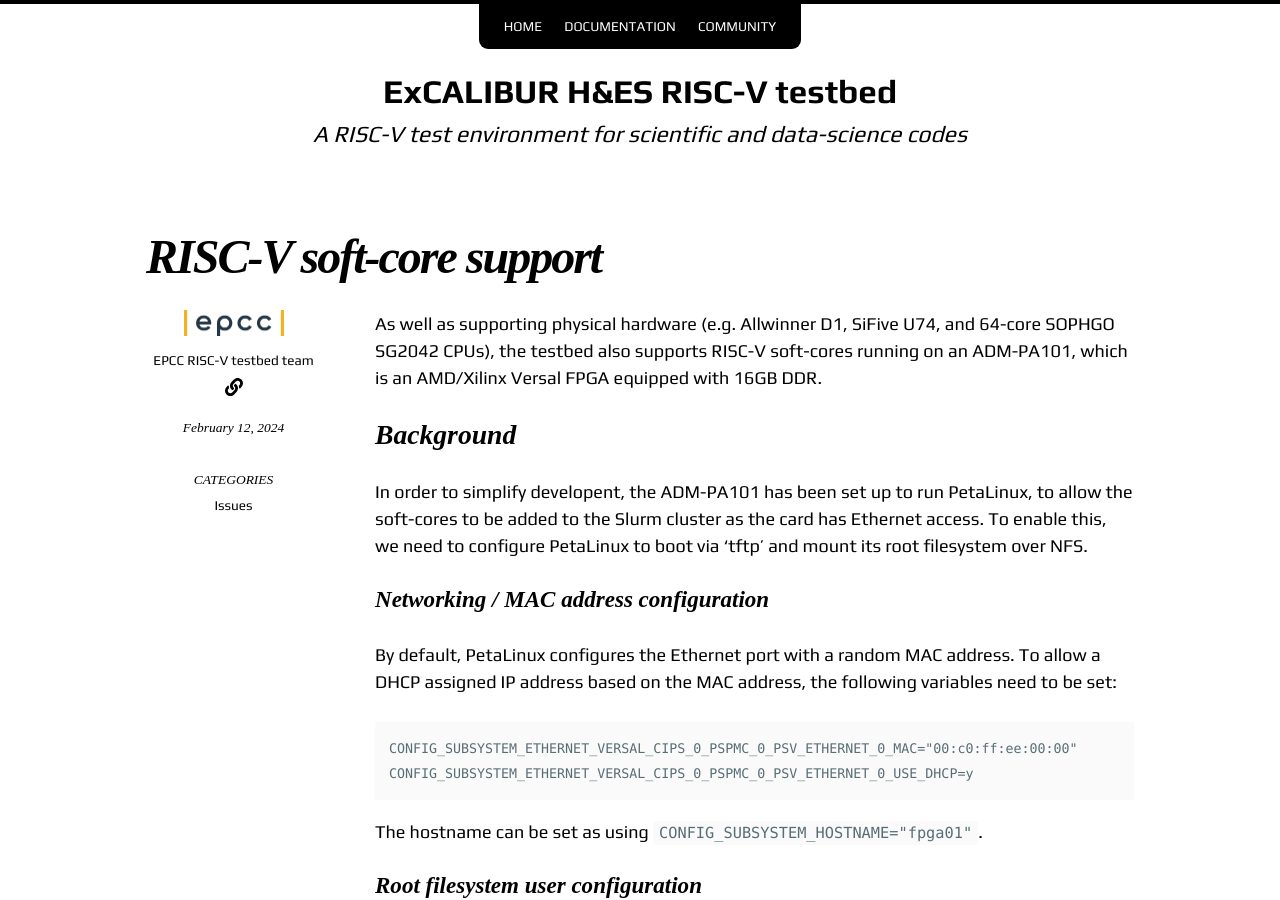
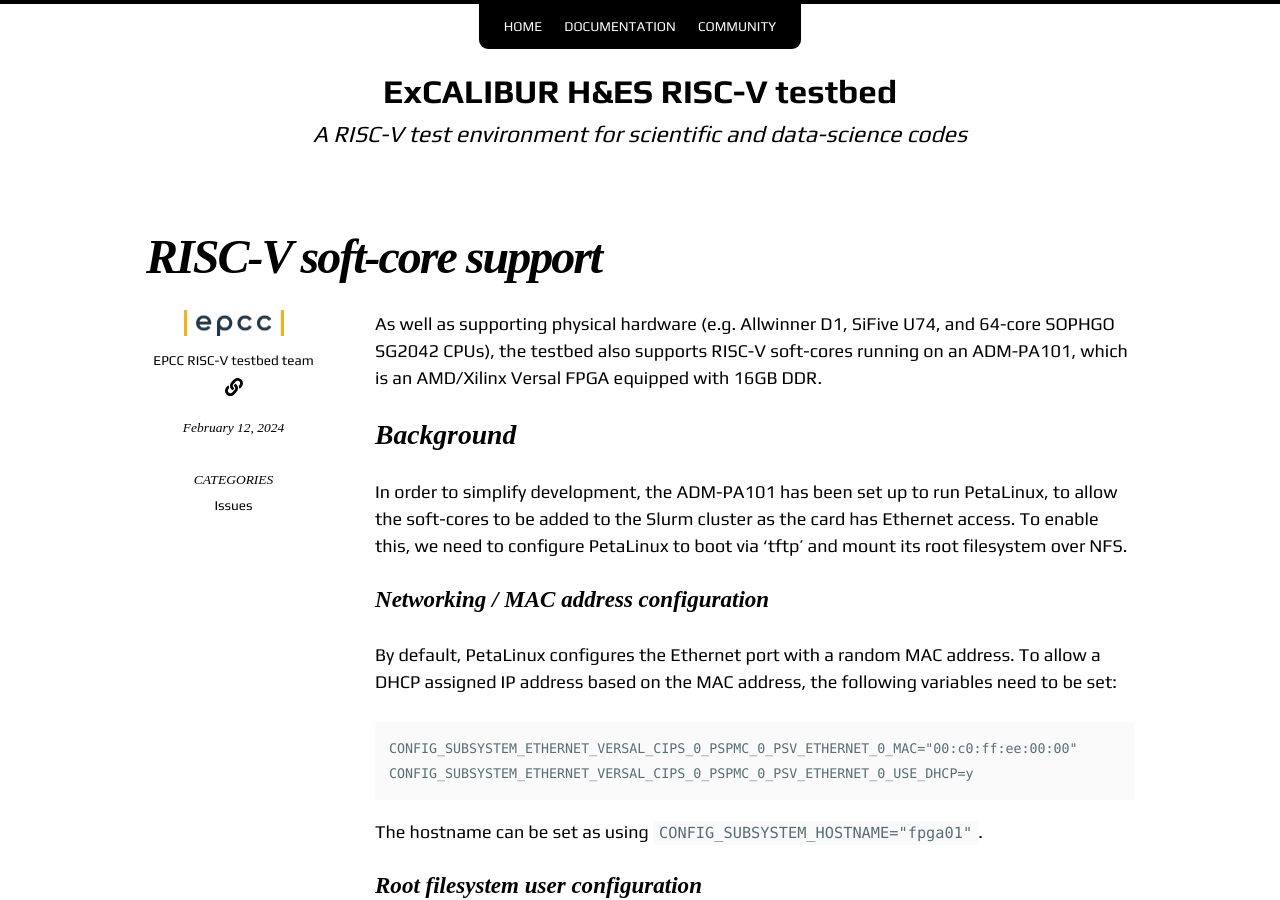
Before and after one commit to RISCVtestbed/riscvtestbed.github.io, a Jekyll site: the page built from _posts/issues/2024-02-12-PetaLinux-NFS-config.md, in a window 1280 px wide and 900 px high. Built offline with Jekyll 4.4.1, drawn with Linux system fonts in a browser that asks for light colours; nearby versions of some CDN libraries; some of the changed lines change nothing that is shown; some of the changed text lies outside the part shown.

Commit message:
Update 2024-02-12-PetaLinux-NFS-config.md

```diff
--- a/_posts/issues/2024-02-12-PetaLinux-NFS-config.md
+++ b/_posts/issues/2024-02-12-PetaLinux-NFS-config.md
@@ -8,7 +8,7 @@
 ---
 As well as supporting physical hardware (e.g. Allwinner D1, SiFive U74, and 64-core SOPHGO SG2042 CPUs), the testbed also supports RISC-V soft-cores running on an ADM-PA101, which is an AMD/Xilinx Versal FPGA equipped with 16GB DDR.
 ## Background
-In order to simplify developent, the ADM-PA101 has been set up to run PetaLinux, to allow the soft-cores to be added to the Slurm cluster as the card has Ethernet access. To enable this, we need to configure PetaLinux to boot via 'tftp' and mount its root filesystem over NFS.
+In order to simplify development, the ADM-PA101 has been set up to run PetaLinux, to allow the soft-cores to be added to the Slurm cluster as the card has Ethernet access. To enable this, we need to configure PetaLinux to boot via 'tftp' and mount its root filesystem over NFS.
 
 ### Networking / MAC address configuration
 By default, PetaLinux configures the Ethernet port with a random MAC address. To allow a DHCP assigned IP address based on the MAC address, the following variables need to be set:
@@ -71,13 +71,15 @@
 5. `cd simple`
 6.  `petalinux-build`
 7. Make a cup of tea / coffee, drink slowly and wait...
-8. Now either create a patch to the config file to add DHCP and NFS support using `diff`:
+8. Either:
+  - Create a patch to the config file to add DHCP and NFS support using `diff`
   - Copy the patch (here `config.patch`) to `ps_base_sw-admpa101-v1_2_0/sw/petalinux/simple`
   - `patch -b project-spec/configs/config config.patch`
-  - *OR* edit the `project-spec/configs/config` directly to make the requred changes above
-9. `petalinux-build`
-10. `petalinux-package --boot --u-boot` (builds `BOOT.BIN`)
-11. Copy `image.ub`, `boot.scr` and `BOOT.BIN` from `/tftpboot` to the uSD card (`petalinux-build` will place the files in `/tftpboot` by default).
+9. Or:
+  - Edit the `project-spec/configs/config` directly to make the required changes above
+10. `petalinux-build`
+11. `petalinux-package --boot --u-boot` (builds `BOOT.BIN`)
+12. Copy `image.ub`, `boot.scr` and `BOOT.BIN` from `/tftpboot` to the uSD card (`petalinux-build` will place the files in `/tftpboot` by default).
 
 >**Note:**
 Ignore the following warning as once NFS is enabled, the user accounts will be configured from the NFS root file system:
```
